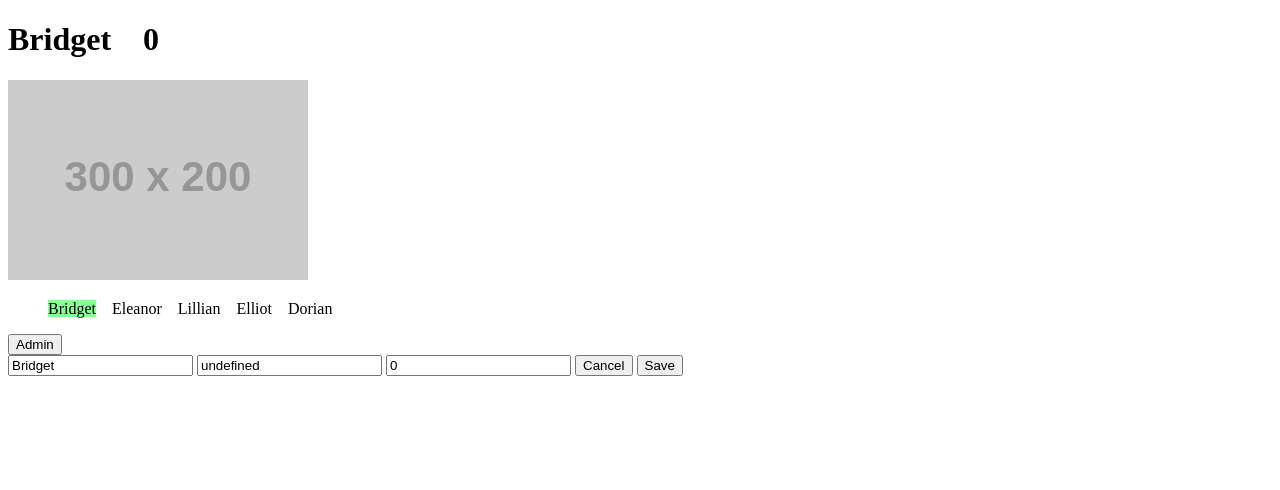
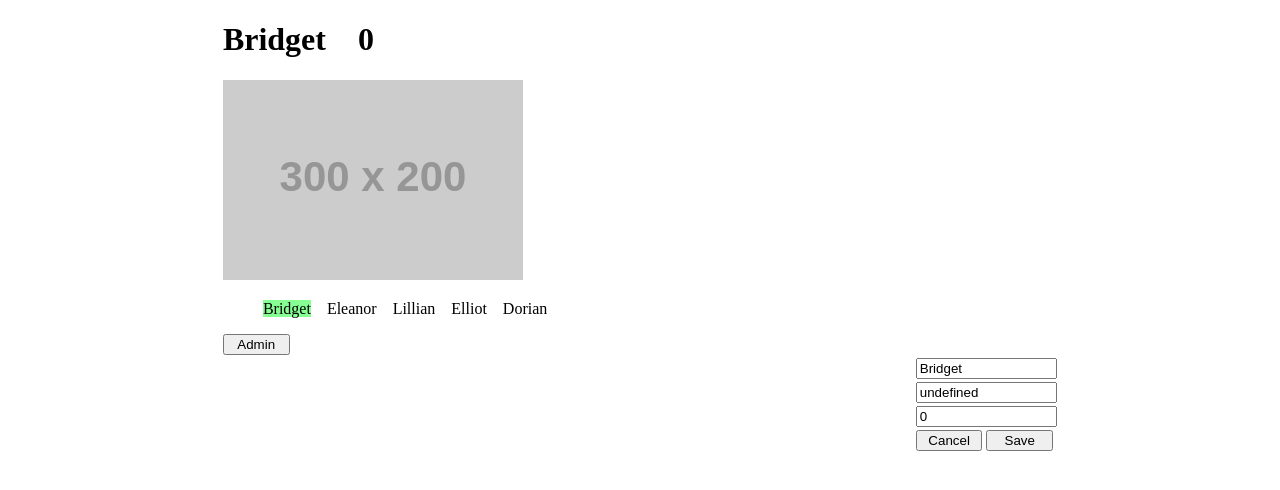
Before and after one commit to aricept/catclicker, a plain HTML site: page index.html in a window 1280 px wide. Both pictures are taken after a click on the button "Admin". Drawn offline with Linux system fonts and the light colour scheme; placeholder pictures from the web are drawn by us.

Commit message:
Add functionality to Cancel button, improve styling/positiooning

```diff
--- a/css/style.css
+++ b/css/style.css
@@ -1,5 +1,6 @@
 .container {
 	margin: auto;
+	width: 66%;
 }
 
 .score {
@@ -25,3 +26,21 @@ li {
 .info {
 	margin-right: 1em;
 }
+
+.admin {
+	width: 10em;
+	display: block;
+	margin-bottom: 3px;
+}
+
+#admin-right {
+	float: right;
+}
+
+.admin:first-of-type {
+	margin-top: 3px;
+}
+
+.admin-button {
+	width: 5em;
+}
--- a/index.html
+++ b/index.html
@@ -13,19 +13,19 @@
     	    <img id="catImg">
         </div>
         <ul id="catList"></ul>
-  	</div>
+
     	<div id="admin">
     		<div id="admin-left">
-  			<button id="activate">Admin</button>
+    			<button id="activate" class="admin-button">Admin</button>
     		</div>
     		<div id="admin-right">
     			<input class="admin" id="nameField" type="text">
     			<input class="admin" id="urlField" type="text">
     			<input class="admin" id="scoreField" type="text">
-  			<button id="cancel">Cancel</button>
-  			<button id="save">Save</button>
+    			<button id="cancel" class="admin-button">Cancel</button>
+    			<button id="save" class="admin-button">Save</button>
     		</div>
-
+      </div>
   	<script src="js/catclicker.js"></script>
   </body>
 </html>
```
Lines whose indentation alone changed are shown as unchanged.
